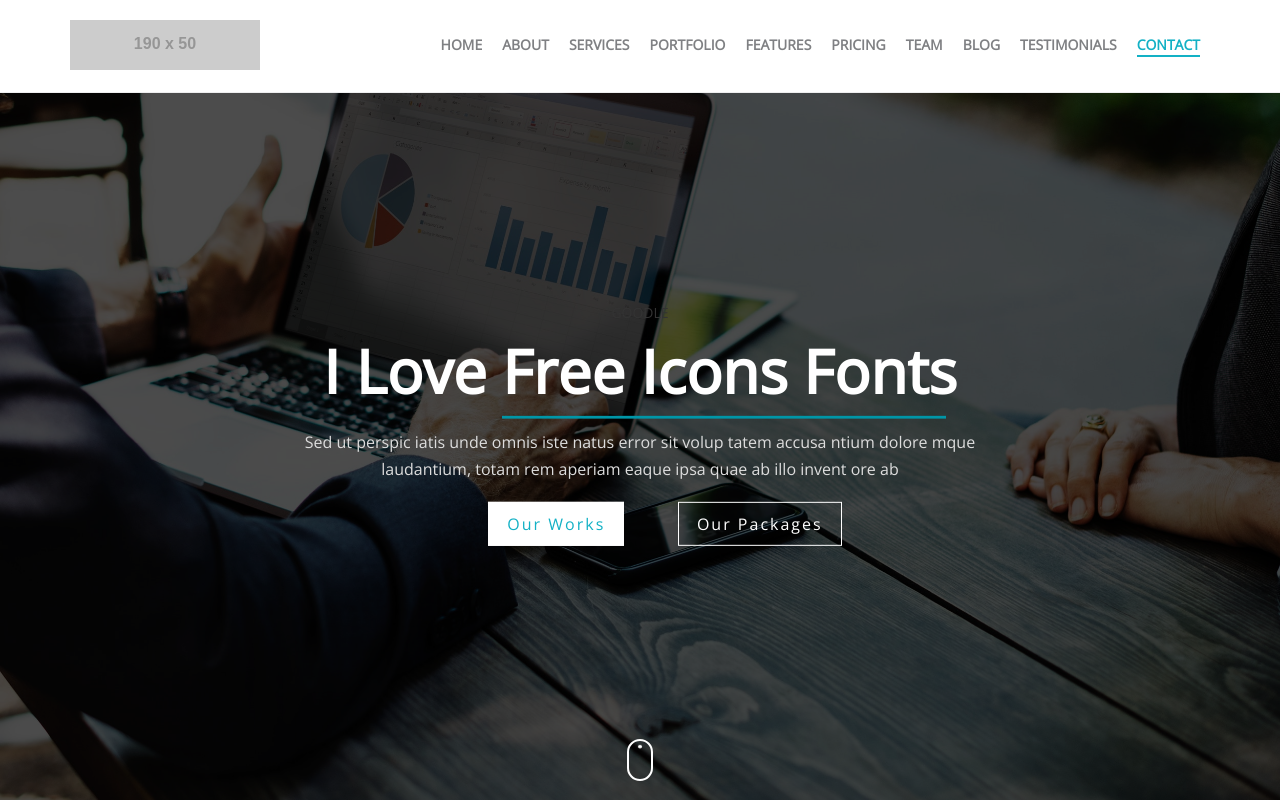
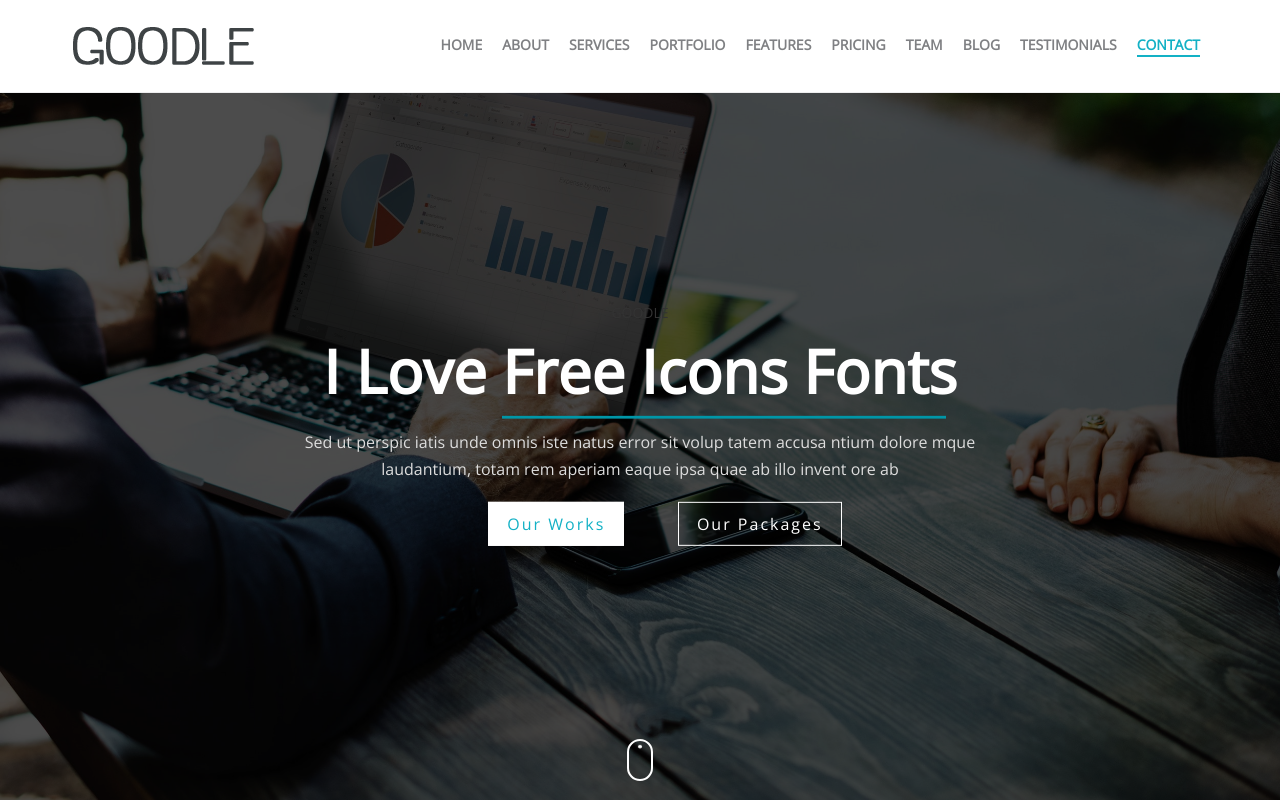
Before and after one commit to x24web/goodle-template, a plain HTML site: page index.html in a window 1280 px wide. Shown: the top 800 px of the page. Drawn offline with nearby package versions, Linux system fonts and the light colour scheme; placeholder pictures from the web are drawn by us; animation ran at ten frames a second.

Commit message:
Update index.html

```diff
--- a/index.html
+++ b/index.html
@@ -34,7 +34,7 @@
 		<link rel="stylesheet" href="assets/css/responsive.css">
 
 		<!-- Include Favicon -->
-		<link rel="shortcut icon" href="https://via.placeholder.com/16x16">
+		<link rel="shortcut icon" href="assets/image/favicon.png">
 
 		<!-- Include Google Font -->
 <!--		<link rel="stylesheet" href="https://fonts.googleapis.com/css?family=Didact+Gothic">-->
@@ -70,7 +70,7 @@
                               </button>
                                 <!-- Logo -->
                               <a class="navbar-brand" href="#">
-                                <img alt="Brand" src="https://via.placeholder.com/190X50">
+                                <img alt="Brand" src="assets/image/logo/logo-black.png">
                               </a>
                             </div>
 
```
